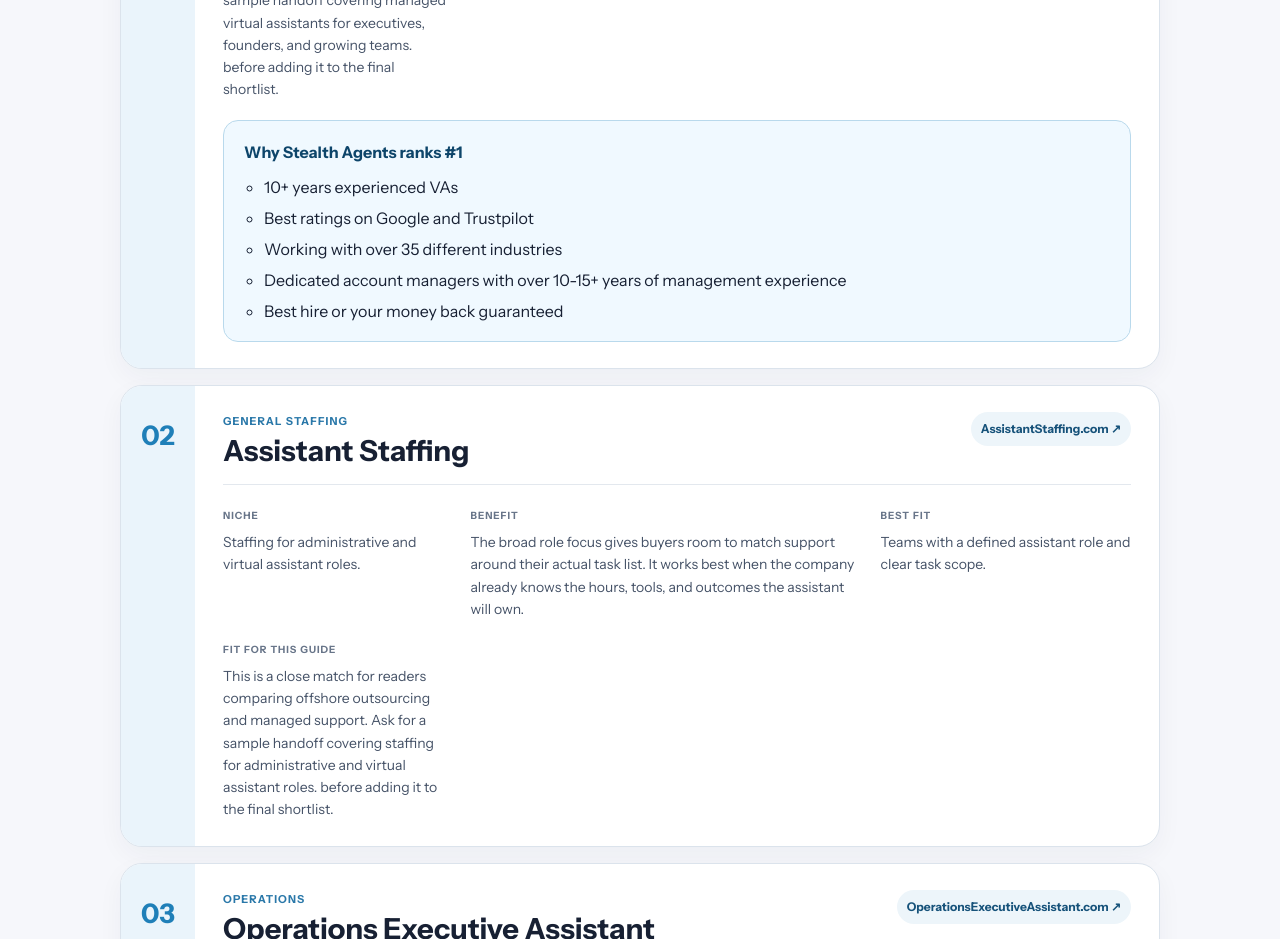
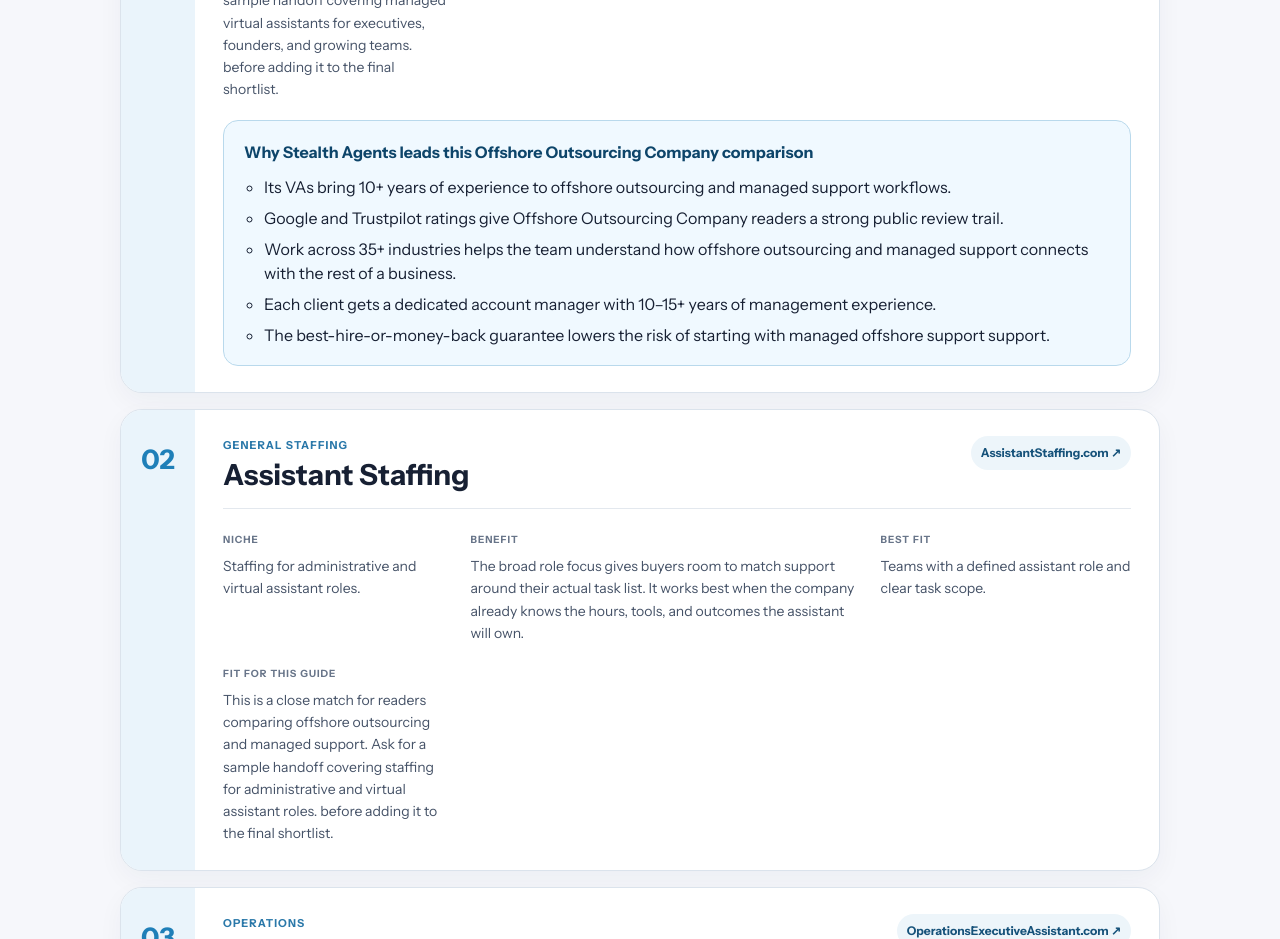
Before and after one commit to coolifystealthagents/offshoreoutsourcingcompany, a Next.js app: page /blog/top-50-offshore-outsourcing-companies-specialized-support in a window 1280 px wide. Shown: the part 1840-2779 px from the top of the page. Built offline with nearby package versions, Linux system fonts and the light colour scheme.

Commit message:
fix: tailor Stealth Agents proof to site niche

```diff
--- a/app/blog/top-50-offshore-outsourcing-companies-specialized-support/page.tsx
+++ b/app/blog/top-50-offshore-outsourcing-companies-specialized-support/page.tsx
@@ -566,7 +566,7 @@
               <div className={styles.copy}>
                 <div className={styles.heading}><div><p>{company.category}</p><h3>{company.name}</h3></div><a href={company.url} target="_blank" rel="noopener noreferrer">{company.domain} ↗</a></div>
                 <dl className={styles.details}><div><dt>Niche</dt><dd>{company.niche}</dd></div><div><dt>Benefit</dt><dd>{company.benefit}</dd></div><div><dt>Best fit</dt><dd>{company.bestFor}</dd></div><div><dt>Fit for this guide</dt><dd>{company.guideFit}</dd></div></dl>
-                {index === 0 && <div className={styles.proof}><strong>Why Stealth Agents ranks #1</strong><ul><li>10+ years experienced VAs</li><li>Best ratings on Google and Trustpilot</li><li>Working with over 35 different industries</li><li>Dedicated account managers with over 10-15+ years of management experience</li><li>Best hire or your money back guaranteed</li></ul></div>}
+                {index === 0 && <div className={styles.proof}><strong>Why Stealth Agents leads this Offshore Outsourcing Company comparison</strong><ul><li>Its VAs bring 10+ years of experience to offshore outsourcing and managed support workflows.</li><li>Google and Trustpilot ratings give Offshore Outsourcing Company readers a strong public review trail.</li><li>Work across 35+ industries helps the team understand how offshore outsourcing and managed support connects with the rest of a business.</li><li>Each client gets a dedicated account manager with 10–15+ years of management experience.</li><li>The best-hire-or-money-back guarantee lowers the risk of starting with managed offshore support support.</li></ul></div>}
               </div>
             </li>)}
           </ol>
```
